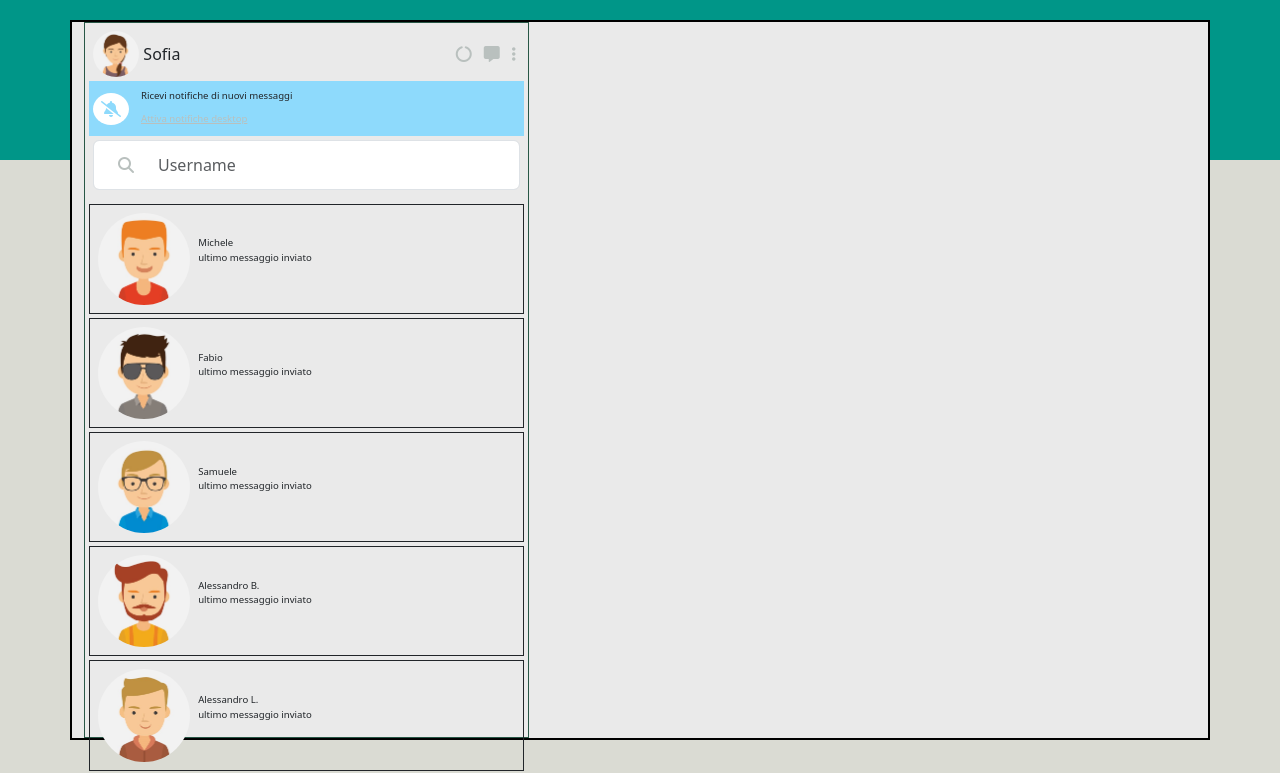
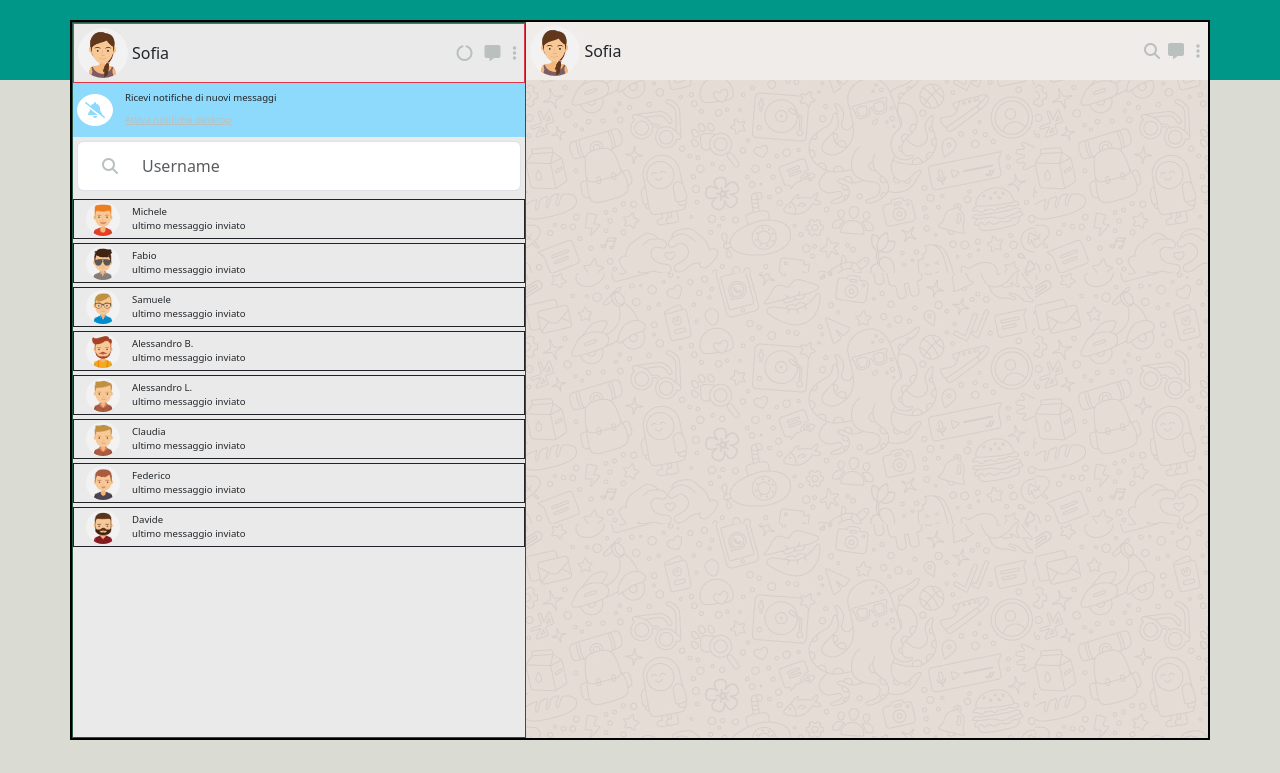
Before and after one commit to OksanaKarpyn/vue-boolzapp, a plain HTML site: page index.html in a window 1280 px wide. Shown: the top 773 px of the page. Drawn offline with nearby package versions, Linux system fonts and the light colour scheme.

Commit message:
sistemato  la lista aside

```diff
--- a/assets/css/style.css
+++ b/assets/css/style.css
@@ -12,8 +12,9 @@ img{
 }
 li{
    list-style: none;
+   max-height: 40px;
 }
-.acctive{
+.active{
 background-color: #FBFCFC;
 }
 .wrapper {
@@ -21,14 +22,14 @@ background-color: #FBFCFC;
     height: 100vh;
     background: linear-gradient(
         to top,
-        #DADBD3 80%,
+        #DADBD3 90%,
         #009688 0%
       );
 }
 .container {
     height: 90vh;
     background-color: #EAEAEA;
-    max-width: 70%;
+    max-width: 90%;
     border: 2px solid black;
 
 }
@@ -41,13 +42,16 @@ background-color: #FBFCFC;
 }
 .accountAvatar {
 }
-.avatarImg{}
+.avatarImg img{
+width: 50px;
+}
 .iconAvatar {
 }
 
 
 .asideNotification {
     background-color: #8EDAFC;
+    /* height: 40px; */
 }
 .notificIcon {
 }
@@ -59,11 +63,14 @@ background-color: #FBFCFC;
 }
 
 .asideSearch {
-    height: 40px;
+
+}
+ ul{
+height: calc(90vh / 2);
 
 }
 .list{
-
+    overflow-y: auto;
 }
 .list-name{
     font-size: .6rem;
@@ -71,4 +78,13 @@ background-color: #FBFCFC;
 /* ------------------ */
 .content{
     width: 60%;
+    background-image: url(/img/mine.jpg);
 }
+
+.contentAvatar{
+    background-color: #efecea;
+}
+.contentIconAvatar{
+
+}
+.avatarItem{}
--- a/index.html
+++ b/index.html
@@ -19,16 +19,16 @@
 <body>
     <div id="app" class="v-cloak">
         <div class="wrapper">
-            <div class="container">
-                <main class="row-1 d-flex h-100">
-                    <aside class="aside p-1">
-                        <div class="myAccount d-flex justify-content-between">
+            <div class="container p-0">
+                <main class="d-flex h-100">
+                    <aside class="aside">
+                        <div class="myAccount d-flex justify-content-between border border-danger">
                             <!-- avatar -->
                             <div class="accountAvatar w-50 d-flex align-items-center">
-                                <div class="avatarImg w-25 p-1">
+                                <div class="avatarImg p-1">
                                     <img src="./img/avatar_io.jpg" alt="foto" class="rounded-circle">
                                 </div>
-                                <span>Sofia</span>
+                                    <span>Sofia</span>
                             </div>
                             <!-- icon-avatar -->
                             <div class="iconAvatar d-flex align-items-center">
@@ -62,14 +62,16 @@
                                 </div>
                             </div>
                         </div>
-                        <div class="list">
-                            <ul class=" mt-4 p-0 h-100 overflow-hidden overflow-scroll">
+                        <div class="list overflow-y-auto">
+                            <ul class="p-0">
                                 <li
                                 v-for="(item, index) in contacts"
                                 :key="index"
                                  class=" d-flex align-items-center my-1  border border-dark">
-                                    <img :src="item.avatar" alt="" class="rounded-circle w-25 p-2">
-                                    <div class="list-name">
+                                 <div class="avatarImg  p-1">
+                                     <img :src="item.avatar" alt="" class=" avatarImg rounded-circle p-2 ">
+                                 </div>
+                                    <div class="list-name mt-3">
                                         {{item.name}}
                                         <p class="">ultimo messaggio inviato</p>
                                     </div>
@@ -80,6 +82,21 @@
 
                     </aside>
                     <div class="content">
+                        <div class="contentAvatar d-flex justify-content-between">
+                            <!-- avatar -->
+                            <div class="avatarItem w-50 d-flex align-items-center">
+                                <div class="avatarImg p-1">
+                                    <img src="./img/avatar_io.jpg" alt="foto" class="rounded-circle">
+                                </div>
+                                <span>Sofia</span>
+                            </div>
+                            <!-- icon-avatar -->
+                            <div class="contentIconAvatar d-flex align-items-center">
+                                <i class="fa-solid fa-magnifying-glass" style="color: #b9c0be;"></i>
+                                <i class="fa-solid fa-message ms-2" style="color: #b9c0be;"></i>
+                                <i class="fa-solid fa-ellipsis-vertical ms-1 p-2" style="color: #b9c0be;"></i>
+                            </div>
+                        </div>
 
                     </div>
                 </main>
```
